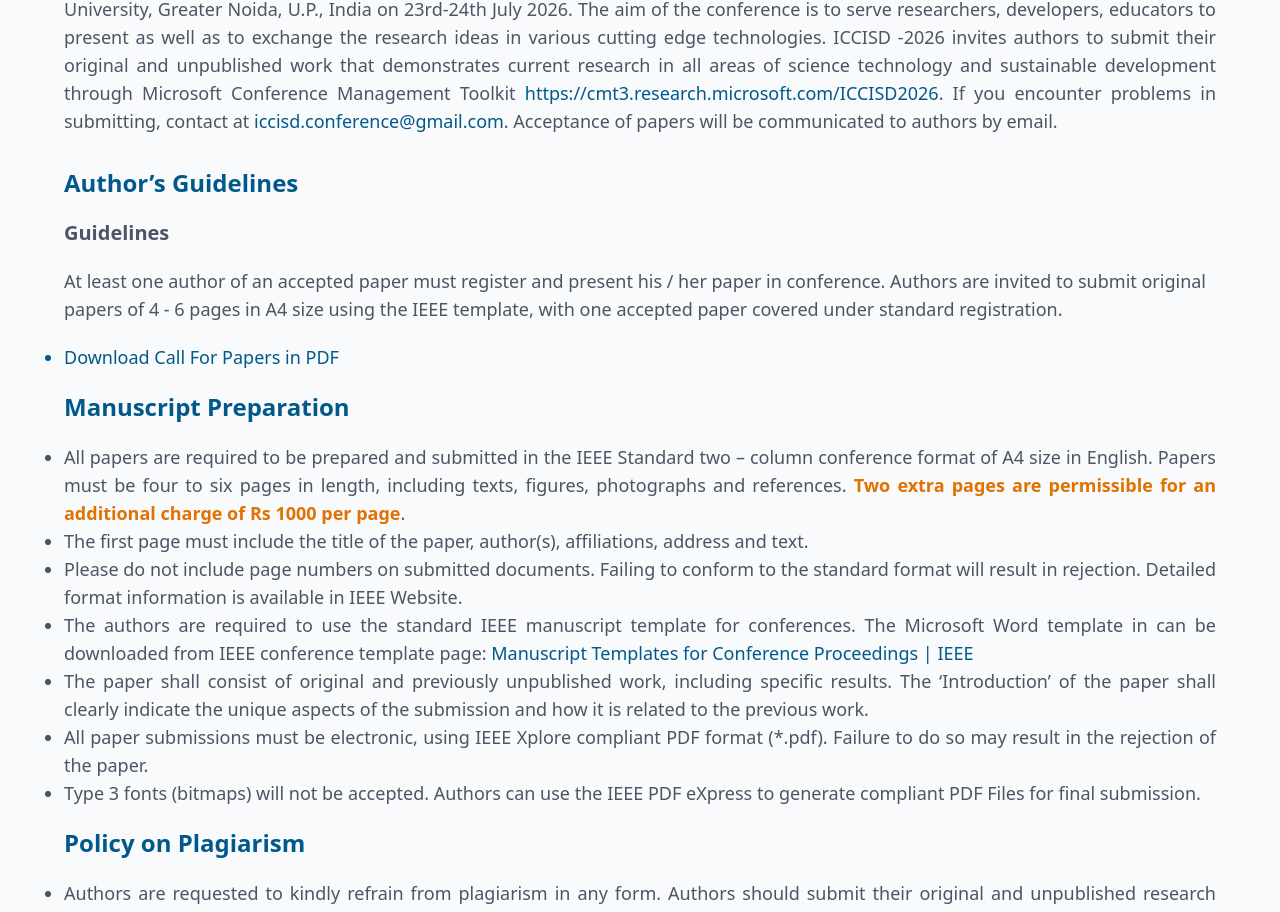
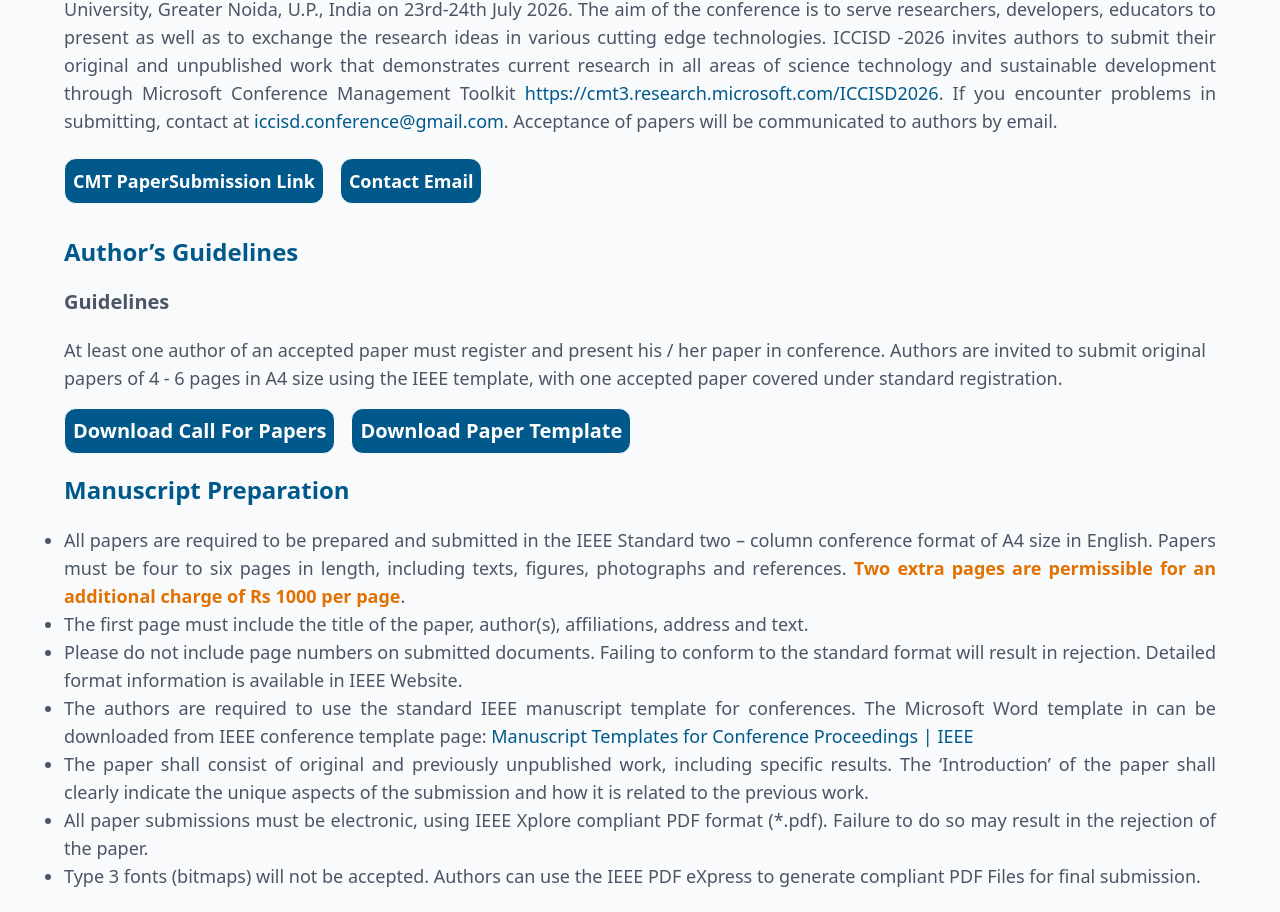
Before and after one commit to sharmasudhir08/ICCISD-2026, a React (Vite) app: page /authors in a window 1280 px wide. Shown: the part 7989-8901 px from the top of the page. Built offline with nearby package versions, Linux system fonts and the light colour scheme.

Commit message:
buttons added

```diff
--- a/src/pages/Authors.jsx
+++ b/src/pages/Authors.jsx
@@ -875,6 +875,12 @@ const Authors = () => {
         . Acceptance of papers will be communicated to authors by email.
       </div>
 
+      <div className='max-w-7xl mx-auto px-8 flex flex-col sm:flex-row items-center gap-4 mb-2'>
+        <a href='https://cmt3.research.microsoft.com/ICCISD2026' target='_blank'><button className='p-2 text-white text-lg font-bold bg-sky-800 border rounded-xl hover:cursor-pointer'>CMT PaperSubmission Link</button></a>
+        <a href='mailto:iccisd.conference@gmail.com' target='_blank'><button className='p-2 text-white text-lg font-bold bg-sky-800 border rounded-xl hover:cursor-pointer'>Contact Email</button></a>
+      </div>
+
+
       {/* Author’s Guidelines */}
       <h1 className="max-w-7xl mx-auto px-4 sm:px-6 lg:px-8 mt-8 text-xl sm:text-2xl text-sky-800 font-bold text-left">
         Author’s Guidelines
@@ -888,11 +894,11 @@ const Authors = () => {
         pages in A4 size using the IEEE template, with one accepted paper covered
         under standard registration.
       </div>
-      <ul className="max-w-7xl mx-auto px-4 sm:text-left sm:px-6 lg:px-8 mt-5 text-base sm:text-lg text-sky-800 list-disc">
-        <li>
-          <a href="#">Download Call For Papers in PDF</a>
-        </li>
-      </ul>
+
+      <div className="max-w-7xl mx-auto px-8 mt-4 text-lg text-sky-800 font-bold flex flex-col gap-4 sm:flex-row sm:gap-4 sm:text-xl">
+        <a href="#"><button className='p-2 text-white bg-sky-800 border rounded-xl hover:cursor-pointer'>Download Call For Papers</button></a>
+        <a href="#"><button className='p-2  text-white bg-sky-800 border rounded-xl hover:cursor-pointer'>Download Paper Template</button></a>
+      </div>
 
       {/* Manuscript Preparation */}
       <h1 className="max-w-7xl mx-auto px-4 sm:px-6 lg:px-8 mt-5 text-xl sm:text-2xl text-sky-800 font-semibold text-left">
--- a/src/pages/PaperSubmission.jsx
+++ b/src/pages/PaperSubmission.jsx
@@ -19,7 +19,7 @@ const PaperSubmission = () => {
       <div className="w-full max-w-7xl mx-auto px-4 sm:px-6 lg:px-8 py-10 text-gray-700 sm:text-justify">
 
         <h1 className="text-sky-800 text-xl sm:text-2xl font-bold mb-4">PAPER SUBMISSION</h1>
-        <p className="text-base sm:text-lg leading-relaxed mb-8">
+        <div className="text-base sm:text-lg leading-relaxed mb-2">
           IEEE International Conference on Computational Intelligence for Sustainable Development (ICCISD -2026),
           will be organized by Sharda University, Greater Noida, U.P., India on 21st & 22nd June 2026. The aim of
           the conference is to serve researchers, developers, educators to present as well as to exchange the
@@ -28,7 +28,7 @@ const PaperSubmission = () => {
           sustainable development through Microsoft Conference Management Toolkit:
           <a
             href="https://cmt3.research.microsoft.com/ICCISD2026"
-  className="text-sky-800 ml-1"
+            className="text-sky-800 ml-1 break-words text-sm sm:text-base md:text-lg hover:underline"
             target="_blank"
             rel="noopener noreferrer"
           >
@@ -42,7 +42,13 @@ If you encounter problems in submitting, contact at{' '}
             iccisd.conference@gmail.com
           </a>
           . Acceptance of papers will be communicated to authors by email.
-        </p>
+        </div>
+
+        <div className='flex flex-col sm:flex-row items-center gap-4 mb-8'>
+          <a href='https://cmt3.research.microsoft.com/ICCISD2026' target='_blank'><button className='p-2 text-white text-lg font-bold bg-sky-800 border rounded-xl hover:cursor-pointer'>CMT PaperSubmission Link</button></a>
+          <a href='mailto:iccisd.conference@gmail.com' target='_blank'><button className='p-2 text-white text-lg font-bold bg-sky-800 border rounded-xl hover:cursor-pointer'>Contact Email</button></a>
+        </div>
+
 
         <h2 className="text-sky-800 text-xl font-bold mt-8 sm:text-left">Author’s Guidelines</h2>
         <h3 className="text-gray-800 text-lg font-semibold mt-4 sm:text-left">Guidelines</h3>
@@ -51,9 +57,10 @@ If you encounter problems in submitting, contact at{' '}
           Authors are invited to submit original papers of 4 - 6 pages in A4 size using the IEEE template, with one accepted paper covered under standard registration.
         </p>
 
-        <ul className="list-disc pl-6 mt-4 text-lg text-sky-800 sm:text-xl">
-          <li><a href="#">Download Call For Papers in PDF</a></li>
-        </ul>
+        <div className=" mt-4 text-lg text-sky-800 font-bold flex flex-col gap-4 sm:flex-row sm:gap-4 sm:text-xl">
+          <a href="#"><button className='p-2 text-white bg-sky-800 border rounded-xl'>Download Call For Papers</button></a>
+          <a href="#"><button className='p-2  text-white bg-sky-800 border rounded-xl'>Download Paper Template</button></a>
+        </div>
 
         <h2 className="text-sky-800 text-xl font-semibold mt-8">Manuscript Preparation</h2>
         <ul className="list-disc pl-6 mt-4 text-base sm:text-lg sm:text-justify space-y-3 text-gray-700">
```
Lines whose indentation alone changed are shown as unchanged.
